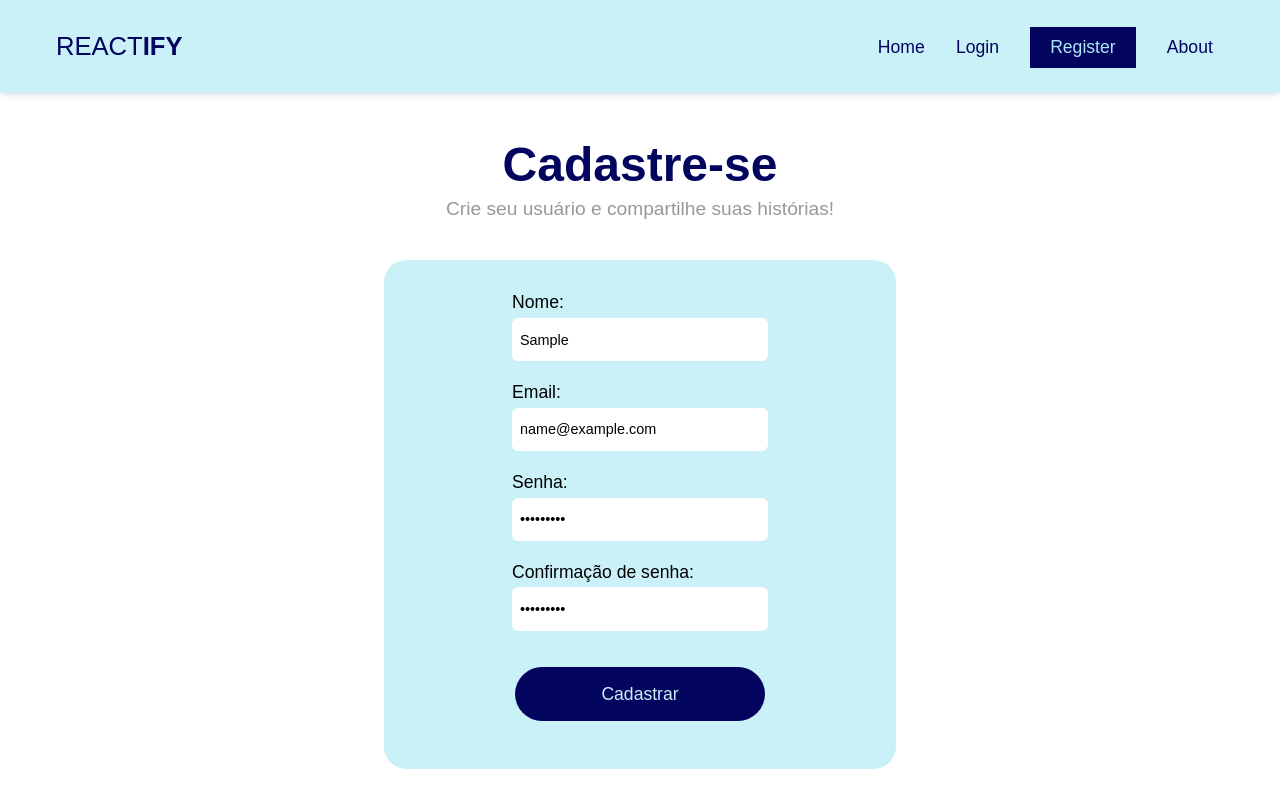
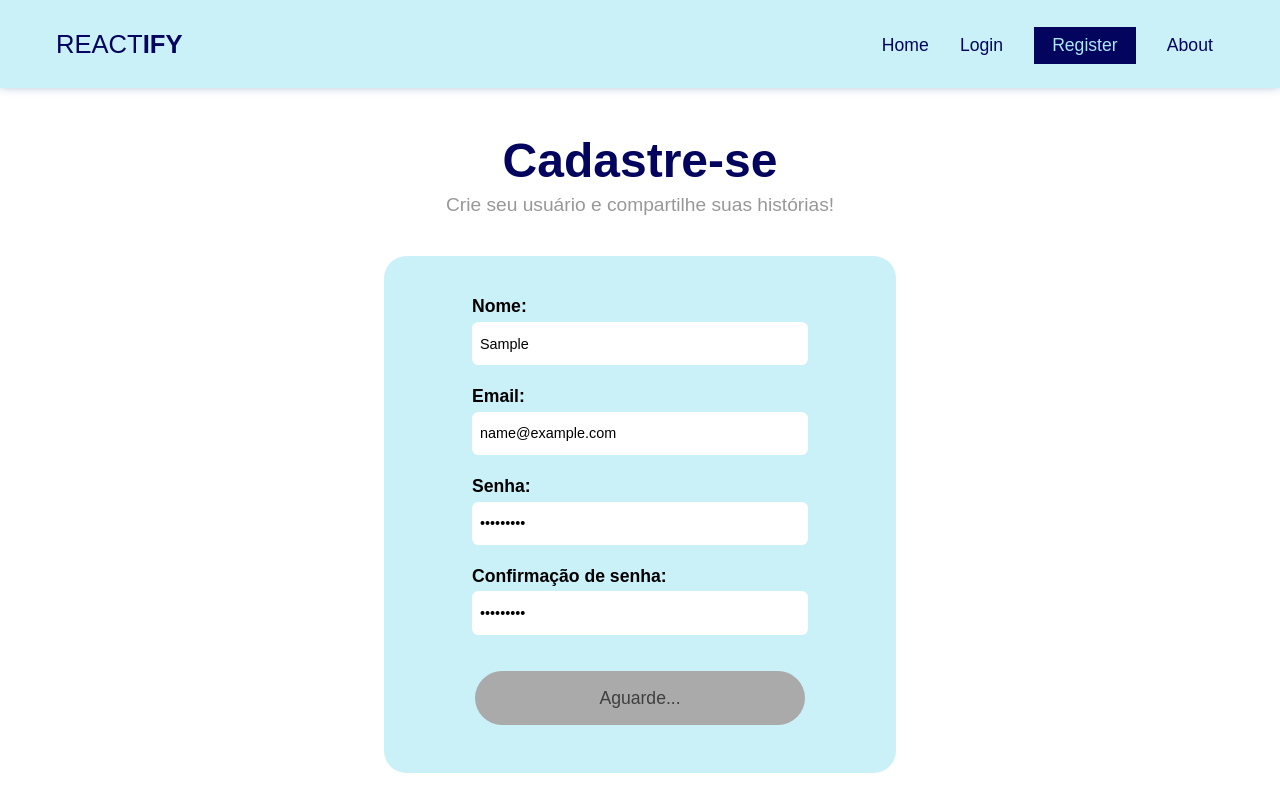
Before and after one commit to michaelleoliveir/reactify, a React (Vite) app: page /register in a window 1280 px wide. Both pictures are taken after typing "Sample", "name@example.com", "Sample123", "Sample123" into the empty fields and a click on the button "Cadastrar". Shown: the top 800 px of the page. Built offline with nearby package versions, Linux system fonts and the light colour scheme; no server answers; a web font is replaced by a local one.

Commit message:
feat: implementing auth in register

```diff
--- a/src/components/NavBar.module.css
+++ b/src/components/NavBar.module.css
@@ -46,7 +46,7 @@
 
 .active {
     background-color: #03045E;
-    padding: 10px 20px;
+    padding: 8px 18px;
     display: inline-flex;
     align-items: center;
     justify-content: center;
--- /dev/null
+++ b/src/hooks/useAuthentication.jsx
@@ -0,0 +1,83 @@
+import { db } from "../firebase/config";
+
+import {
+    getAuth,
+    createUserWithEmailAndPassword,
+    signInWithEmailAndPassword,
+    updateProfile,
+    signOut,
+} from "firebase/auth";
+
+import { useState, useEffect } from "react";
+
+export const useAuthentication = () => {
+    const [error, setError] = useState(null);
+    const [loading, setLoading] = useState(null);
+
+    // cleanup => deal with memory leak
+    const [cancelled, setCancelled] = useState(false);
+
+    // authentication functions
+    const auth = getAuth();
+
+    function checkIfIsCancelled() {
+        if (cancelled) {
+            return;
+        }
+    }
+
+    const createUser = async (data) => {
+        checkIfIsCancelled();
+
+        // loading data
+        setLoading(true);
+
+        // cleaning past
+        setError(null);
+
+        try {
+            const { user } = await createUserWithEmailAndPassword(
+                auth,
+                data.email,
+                data.password
+            );
+
+            await updateProfile(user, {
+                displayName: data.displayName,
+            });
+
+            // loading data is over
+            setLoading(false);
+
+            return;
+        } catch (error) {
+            console.log(error.message);
+            console.log(typeof error.message);
+
+            let systemErrorMessage;
+
+            if (error.message.includes("Password")) {
+                systemErrorMessage = "A senha precisa conter pelo menos 6 caracteres";
+            } else if (error.message.includes("email-already")) {
+                systemErrorMessage = "Email já cadastrado";
+            } else {
+                systemErrorMessage = "Ocorreu um erro. Por favor, tente mais tarde!";
+            }
+
+            // loading data is over
+            setLoading(false);
+            setError(systemErrorMessage);
+        }
+    };
+
+    useEffect(() => {
+        return () => setCancelled(true);
+    }, []);
+
+    return {
+        auth,
+        createUser,
+        error,
+        loading,
+    };
+};
--- a/src/index.css
+++ b/src/index.css
@@ -22,7 +22,7 @@
     cursor: pointer;
     text-align: center;
     height: 54px;
-    width: 250px;
+    width: 330px;
     display: inline-block;
 }
 
@@ -31,7 +31,7 @@
 }
 
 
-button[disable] {
+button[disabled] {
     background-color: #AAA;
     color: rgb(63, 63, 63);
 }
@@ -56,11 +56,12 @@
     display: flex;
     flex-direction: column;
     align-items: start;
+    font-weight: bold;
 }
 
 input {
     font-size: 0.9rem;
-    width: 15rem;
+    width: 20rem;
     height: 1.7rem;
     padding: 0.5rem;
     border-style: none;
@@ -75,8 +76,14 @@
 }
 
 .error {
-    color: #721c24;
-    background-color: #f8d7da;
-    border: 1px solid #f5c6cb;
+    display: flex;
+    align-items: center;
+    background-color: #ffd0d5b7;
     border-radius: 5px;
+    height: 20px;
+    color: black;
+    margin-top: 0px;
+    font-weight: 200;
+    padding: 15px;
+    width: 300px;
 }
--- a/src/pages/Register/Register.jsx
+++ b/src/pages/Register/Register.jsx
@@ -1,3 +1,6 @@
+import { RiErrorWarningLine } from "@remixicon/react";
+import { useAuthentication } from "../../hooks/useAuthentication";
+
 import styles from "./Register.module.css"
 
 import { useState, useEffect } from "react"
@@ -9,7 +12,10 @@
     const [confirmPassword, setConfirmPassword] = useState("");
     const [error, setError] = useState("");
 
-    const handleSubmit = (e) => {
+    // importing from hook
+    const {createUser, error: authError, loading} = useAuthentication();
+
+    const handleSubmit = async (e) => {
         e.preventDefault();
 
         setError("");
@@ -25,15 +31,24 @@
             return;
         }
 
-        console.log(user)
+        const res = await createUser(user)
+
+        console.log(res)
     }
+
+    // substitui erro atual pelo erro do auth
+    useEffect(() => {
+        if(authError) {
+            setError(authError)
+        }
+    }, [authError])
 
     return (
         <div className={styles.register}>
             <h1 className={styles.heading}>Cadastre-se</h1>
             <p className={styles.text}>Crie seu usuário e compartilhe suas histórias!</p>
             <form onSubmit={handleSubmit}>
-                <label>
+                <label style={{marginTop:"8px"}}>
                     <span>Nome:</span>
                     <input type="text" name="displayName" required placeholder="Nome do usuário" autoComplete="off" value={displayName} onChange={(e) => setDisplayName(e.target.value)} />
                 </label>
@@ -48,10 +63,14 @@
                 <label>
                     <span>Confirmação de senha:</span>
                     <input type="password" name="confirmPassword" required placeholder="Confirme a sua senha" autoComplete="off" value={confirmPassword} onChange={(e) => setConfirmPassword(e.target.value)} />
-                    {error && <p className="error">{error}</p>}
                 </label>
 
-                <button className="btn">Cadastrar</button>
+                {!loading && <button className="btn">Cadastrar</button>}
+                {loading && <button className="btn" disabled>Aguarde...</button>}
+
+                {error && <p className="error">
+                <RiErrorWarningLine style={{marginRight:"10px", color:"red"}} />
+                {error}</p>}
             </form>
         </div>
     )
--- a/src/pages/Register/Register.module.css
+++ b/src/pages/Register/Register.module.css
@@ -13,5 +13,10 @@
 .register {
     display: flex;
     flex-direction: column;
+    align-items: center;
     text-align: center;
 }
+
+.erro {
+    border: 2px solid #ff0019;
+}
```
Also changed, not shown: 1 other file (tests, documents, lock files or other folders).
